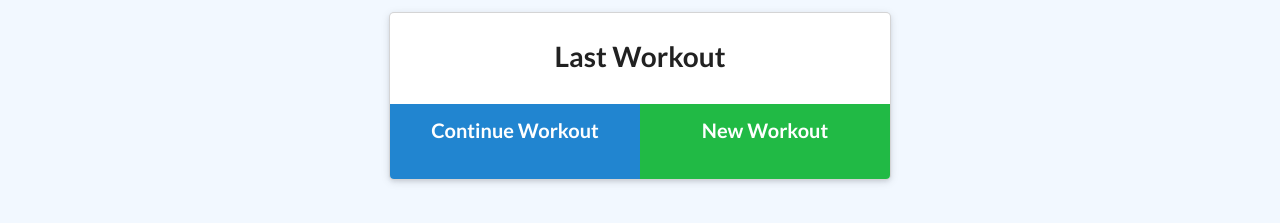
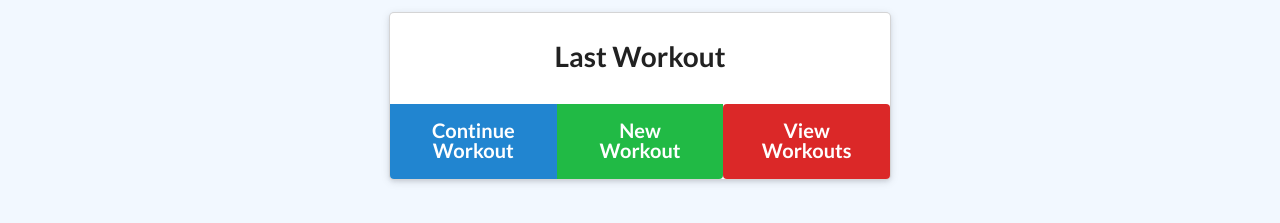
Before and after one commit to jdavidrice/Fitness-Tracker, a website: page public/index.html in a window 1280 px wide. Shown: the part 217-440 px from the top of the page. Drawn offline with nearby package versions, Linux system fonts and the light colour scheme; no server answers.

Commit message:
Update README, remove unneeded code from apiRoutes.js, add button to index.html

```diff
--- a/public/index.html
+++ b/public/index.html
@@ -28,6 +28,7 @@
             <div class="buttons">
               <a id="continue-btn" href="/exercise?" class="huge ui blue button">Continue Workout</a>
               <a href="/exercise" class="huge positive ui button">New Workout</a>
+              <a href="/stats" class="huge ui red button">View Workouts</a>
             </div>
           </div>
         </div>
--- a/public/stats.js
+++ b/public/stats.js
@@ -177,6 +177,8 @@ function populateChart(data) {
   });
 }
 
+
+
 function calculateTotalWeight(data) {
   let totals = [];
 
```
Also changed, not shown: routes/apiRoutes.js (+0 -36 lines), README.md, fitness-tracker.png (added).
